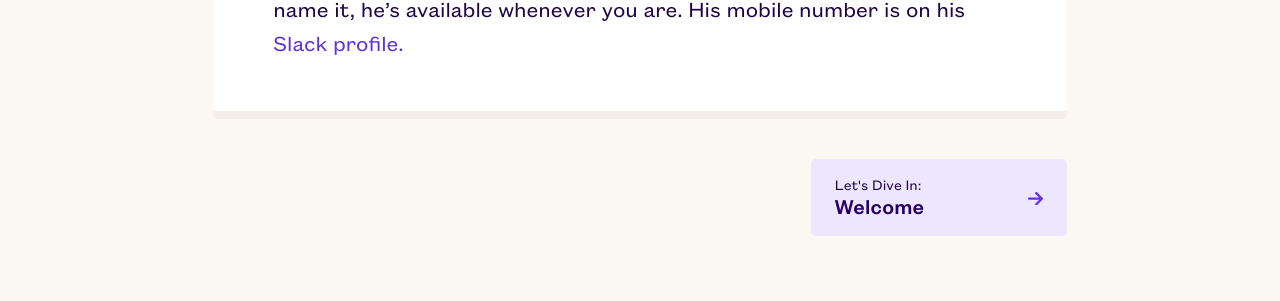
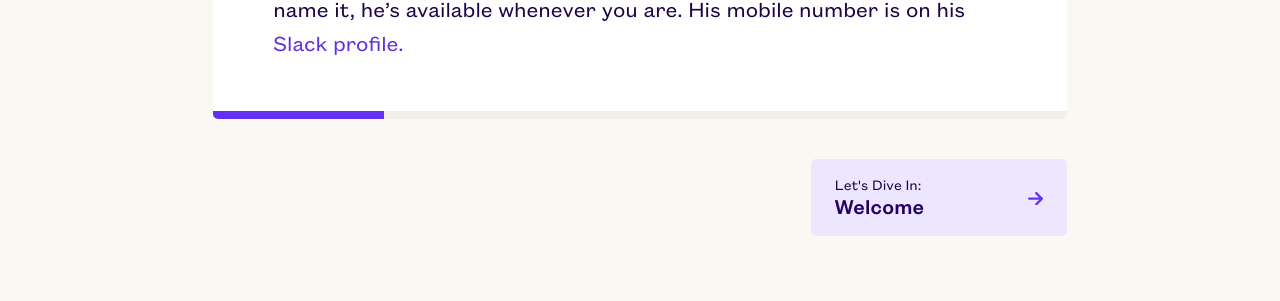
Before and after one commit to ten7/contractor.ten7.com, a Jekyll site: the page built from index.md, in a window 1280 px wide. Shown: the part 2318-2619 px from the top of the page. Built offline with Jekyll 4.4.1, drawn with Linux system fonts in a browser that asks for light colours; some web fonts are replaced.

Commit message:
Fix progress bar logic

```diff
--- a/_layouts/page.html
+++ b/_layouts/page.html
@@ -19,14 +19,16 @@ layout: default
   </article>
 
   <div class="progress-bar">
-    {%- if page.url == '/' %}
+    <div class="progress-bar-section is-read"></div>
+
+    {%- if page.url == '/' -}
       {% assign is_read = false %}
     {% else %}
       {% assign is_read = true %}
     {% endif %}
 
     {% for item in site.pages %}
-      {%- if item.url != '/404.html' and item.url != '/feed.xml' -%}
+      {%- if item.url != '/' and item.url != '/404.html' and item.url != '/feed.xml' -%}
         <div class="progress-bar-section {% if is_read %}is-read{% endif %}"></div>
       {%- endif -%}
       {%- if page.url == item.url -%}
```
